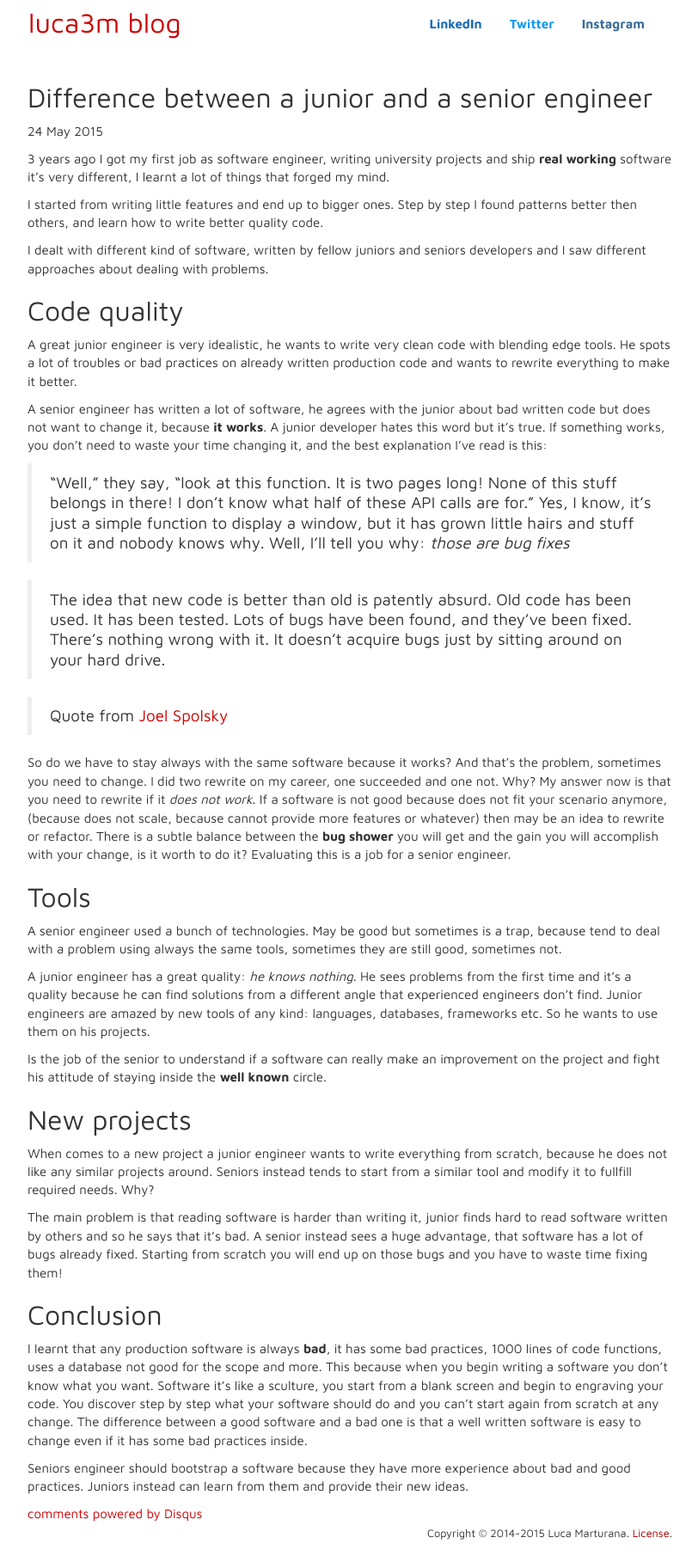
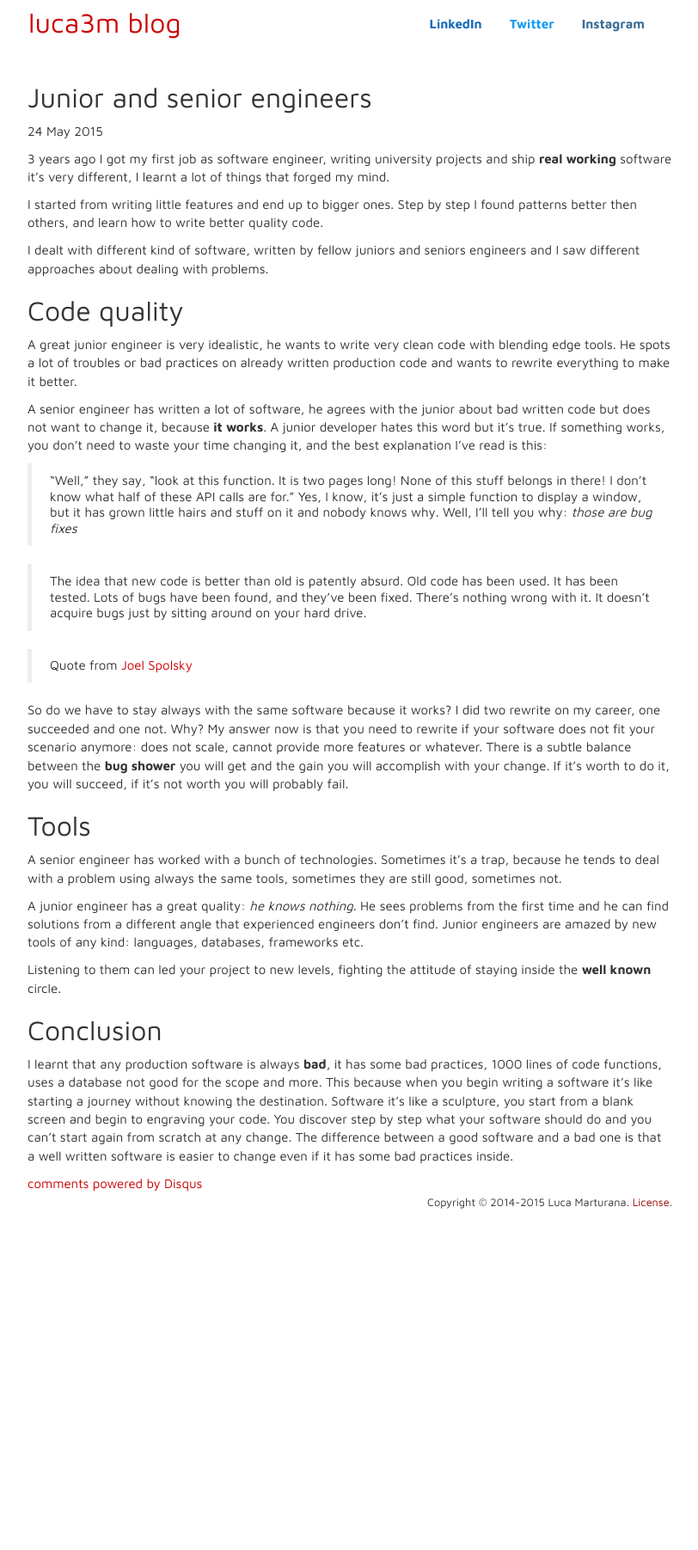
Before and after one commit to luca3m/luca3m.github.io, a Jekyll site: the page built from _posts/2015-05-24-junior-vs-senior-engineer.md, in a window 1280 px wide. Shown: the whole page at 86% size, without its empty margins (233-1045 px from the left). Built offline with Jekyll 4.4.1, drawn with Linux system fonts in a browser that asks for light colours; Markdown is read by kramdown in place of the engine named in the settings; comment, search, counter and statistics services are not loaded; after the commit the page ends 1419 px from its top, so only the background shows below that.

Commit message:
Improvement on post and typography of blockquotes

```diff
--- a/_posts/2015-05-24-junior-vs-senior-engineer.md
+++ b/_posts/2015-05-24-junior-vs-senior-engineer.md
@@ -1,6 +1,6 @@
 ---
 layout: post
-title:  "Difference between a junior and a senior engineer"
+title:  "Junior and senior engineers"
 ---
 
 3 years ago I got my first job as software engineer, writing university projects and ship **real working**
@@ -8,7 +8,7 @@ software it's very different, I learnt a lot of things that forged my mind.
 
 I started from writing little features and end up to bigger ones. Step by step I found patterns better then others, and learn how to write better quality code.
 
-I dealt with different kind of software, written by fellow juniors and seniors developers and I saw different approaches about dealing with problems.
+I dealt with different kind of software, written by fellow juniors and seniors engineers and I saw different approaches about dealing with problems.
 
 ## Code quality
 
@@ -22,24 +22,16 @@ A senior engineer has written a lot of software, he agrees with the junior about
 
 > Quote from [Joel Spolsky](http://www.joelonsoftware.com/articles/fog0000000069.html)
 
-So do we have to stay always with the same software because it works? And that's the problem, sometimes you need to change. I did two rewrite on my career, one succeeded and one not. Why? My answer now is that you need to rewrite if it *does not work*. If a software is not good because does not fit your scenario anymore, (because does not scale, because cannot provide more features or whatever) then may be an idea to rewrite or refactor. There is a subtle balance between the **bug shower** you will get and the gain you will accomplish with your change, is it worth to do it? Evaluating this is a job for a senior engineer.
+So do we have to stay always with the same software because it works? I did two rewrite on my career, one succeeded and one not. Why? My answer now is that you need to rewrite if your software does not fit your scenario anymore: does not scale, cannot provide more features or whatever. There is a subtle balance between the **bug shower** you will get and the gain you will accomplish with your change. If it's worth to do it, you will succeed, if it's not worth you will probably fail.
 
 ## Tools
 
-A senior engineer used a bunch of technologies. May be good but sometimes is a trap, because tend to deal with a problem using always the same tools, sometimes they are still good, sometimes not.
+A senior engineer has worked with a bunch of technologies. Sometimes it's a trap, because he tends to deal with a problem using always the same tools, sometimes they are still good, sometimes not.
 
-A junior engineer has a great quality: *he knows nothing*. He sees problems from the first time and it's a quality because he can find solutions from a different angle that experienced engineers don't find. Junior engineers are amazed by new tools of any kind: languages, databases, frameworks etc. So he wants to use them on his projects.
+A junior engineer has a great quality: *he knows nothing*. He sees problems from the first time and he can find solutions from a different angle that experienced engineers don't find. Junior engineers are amazed by new tools of any kind: languages, databases, frameworks etc.
 
-Is the job of the senior to understand if a software can really make an improvement on the project and fight his attitude of staying inside the **well known** circle.
-
-## New projects
-
-When comes to a new project a junior engineer wants to write everything from scratch, because he does not like any similar projects around. Seniors instead tends to start from a similar tool and modify it to fullfill required needs. Why?
-
-The main problem is that reading software is harder than writing it, junior finds hard to read software written by others and so he says that it's bad. A senior instead sees a huge advantage, that software has a lot of bugs already fixed. Starting from scratch you will end up on those bugs and you have to waste time fixing them!
+Listening to them can led your project to new levels, fighting the attitude of staying inside the **well known** circle.
 
 ## Conclusion
 
-I learnt that any production software is always **bad**, it has some bad practices, 1000 lines of code functions, uses a database not good for the scope and more. This because when you begin writing a software you don't know what you want. Software it's like a sculture, you start from a blank screen and begin to engraving your code. You discover step by step what your software should do and you can't start again from scratch at any change. The difference between a good software and a bad one is that a well written software is easy to change even if it has some bad practices inside.
-
-Seniors engineer should bootstrap a software because they have more experience about bad and good practices. Juniors instead can learn from them and provide their new ideas.
+I learnt that any production software is always **bad**, it has some bad practices, 1000 lines of code functions, uses a database not good for the scope and more. This because when you begin writing a software it's like starting a journey without knowing the destination. Software it's like a sculpture, you start from a blank screen and begin to engraving your code. You discover step by step what your software should do and you can't start again from scratch at any change. The difference between a good software and a bad one is that a well written software is easier to change even if it has some bad practices inside.
--- a/css/application.less
+++ b/css/application.less
@@ -50,6 +50,10 @@ a.link-license {
   }
 }
 
+blockquote p {
+  font-size: @font-size-base;
+}
+
 @media(max-width:767px) {
   .navbar-luca3m {
     a {
```
Also changed, not shown: css/application.min.css.
